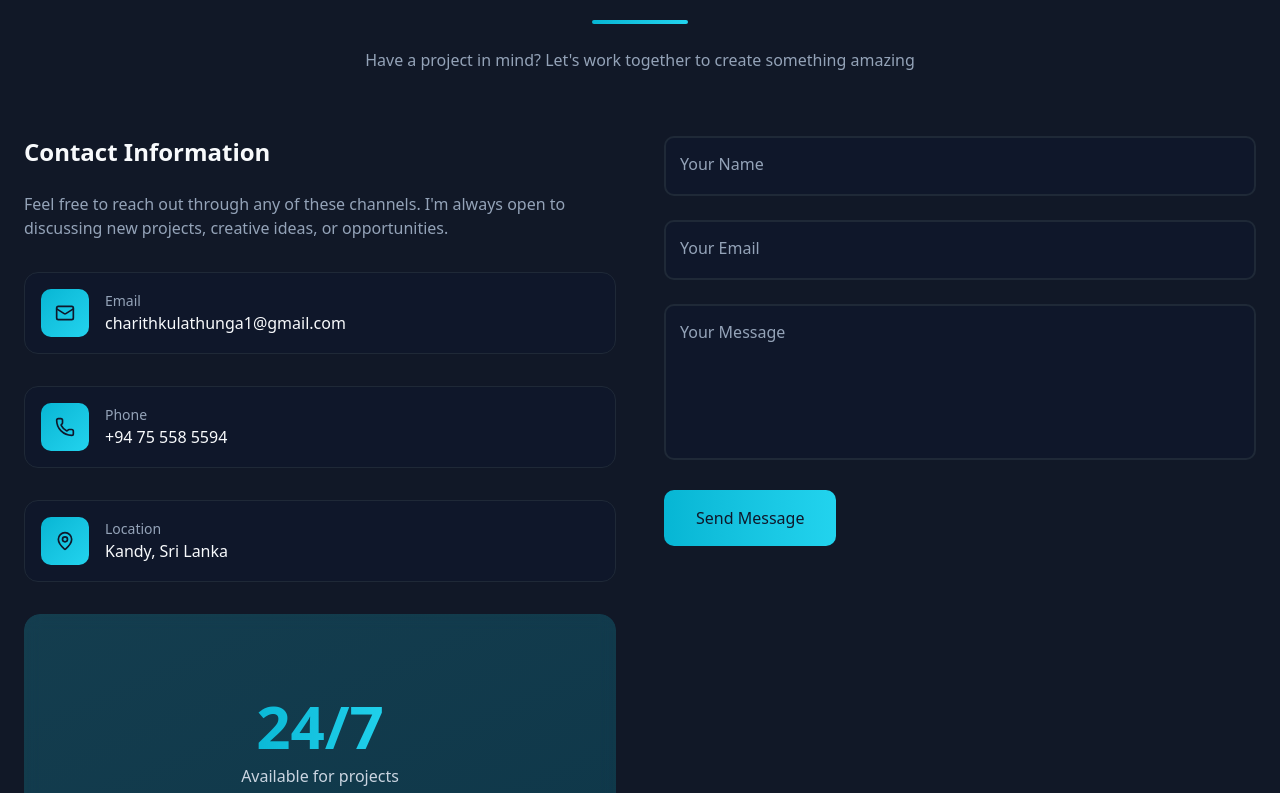
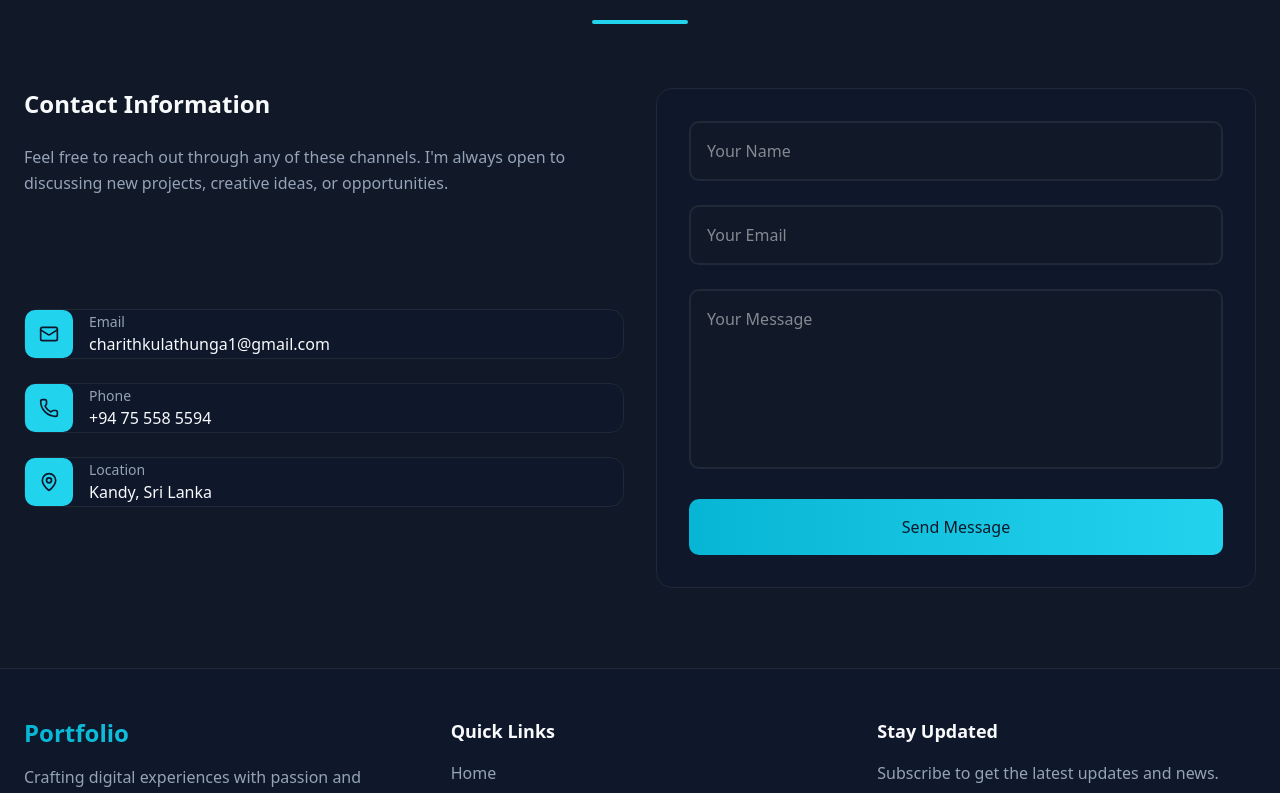
Before and after one commit to KmAC171/My_Portfolio, a React (Vite) app: page / in a window 1280 px wide. Shown: the part 6122-6915 px from the top of the page. Built offline with nearby package versions, Linux system fonts and the light colour scheme.

Commit message:
Refactor Contact component: streamline form handling and improve layout

```diff
--- a/src/components/Contact.tsx
+++ b/src/components/Contact.tsx
@@ -2,7 +2,6 @@ import { motion, useInView } from 'motion/react';
 import { useRef, useState } from 'react';
 import { Mail, MapPin, Phone } from 'lucide-react';
 import { AnimatedButton } from './AnimatedButton';
-
 
 export function Contact() {
   const ref = useRef(null);
@@ -27,8 +26,6 @@ export function Contact() {
 
   const handleSubmit = (e: React.FormEvent) => {
     e.preventDefault();
-
-    // Validate
     const newErrors: { [key: string]: boolean } = {};
     if (!formData.name) newErrors.name = true;
     if (!formData.email) newErrors.email = true;
@@ -38,34 +35,20 @@ export function Contact() {
       setErrors(newErrors);
       return;
     }
-
     console.log('Form submitted:', formData);
   };
 
   const contactInfo = [
-    {
-      icon: Mail,
-      label: 'Email',
-      value: 'charithkulathunga1@gmail.com',
-      href: 'mailto:charithkulathunga1@gmail.com',
-    },
-    {
-      icon: Phone,
-      label: 'Phone',
-      value: '+94 75 558 5594',
-      href: 'tel:+94755585594',
-    },
-    {
-      icon: MapPin,
-      label: 'Location',
-      value: 'Kandy, Sri Lanka',
-      href: 'https://maps.app.goo.gl/tz1QKwZPoeTYEeKh6',
-    },
+    { icon: Mail, label: 'Email', value: 'charithkulathunga1@gmail.com', href: 'mailto:charithkulathunga1@gmail.com' },
+    { icon: Phone, label: 'Phone', value: '+94 75 558 5594', href: 'tel:+94755585594' },
+    { icon: MapPin, label: 'Location', value: 'Kandy, Sri Lanka', href: 'https://www.google.com/maps/place/Madawala/@7.3229673,80.6812188,3a,75y,148.26h,89.59t/data=!3m8!1e1!3m6!1sCIHM0ogKEICAgIDa1eSylwE!2e10!3e11!6shttps:%2F%2Flh3.googleusercontent.com%2Fgpms-cs-s%2FAFfmt2Z2HDLLEcQOf8gqnSONAhML8n-PkWrSoWD5ygmAB4Risn8JzKlL-wWKHfh7SED7NFPbuUQib2jas2MwOIJ2ISIs-_A-9rEHI2bnGHwSK7b83VchDg7FBZNv_hbM5SQ4EywGbpO_Gw%3Dw900-h600-k-no-pi0.4099999999999966-ya44.312436828613286-ro0-fo100!7i7680!8i3840!4m7!3m6!1s0x3ae3679cee8b8987:0xffca88af57ffdc7c!8m2!3d7.3275593!4d80.6743053!10e5!16s%2Fm%2F02rt_pq?entry=ttu&g_ep=EgoyMDI2MDMyNC4wIKXMDSoASAFQAw%3D%3D' },
   ];
 
   return (
     <section id="contact" className="py-20 px-6 bg-[#111827]" ref={ref}>
       <div className="max-w-7xl mx-auto">
+
+        {/* Title Section */}
         <motion.div
           initial={{ opacity: 0, y: 50 }}
           animate={isInView ? { opacity: 1, y: 0 } : {}}
@@ -73,30 +56,31 @@ export function Contact() {
           className="text-center mb-16"
         >
           <h2 className="text-4xl md:text-5xl font-bold mb-4">
-            Get In <span className="bg-gradient-to-r from-[#06B6D4] to-[#22D3EE] bg-clip-text text-transparent">Touch</span>
+            Get In <span className="text-[#22D3EE]">Touch</span>
           </h2>
-          <div className="w-24 h-1 bg-gradient-to-r from-[#06B6D4] to-[#22D3EE] mx-auto rounded-full" />
-          <p className="text-[#94A3B8] mt-6 max-w-2xl mx-auto">
-            Have a project in mind? Let's work together to create something amazing
-          </p>
+          <div className="w-24 h-1 bg-[#22D3EE] mx-auto rounded-full" />
         </motion.div>
 
-        <div className="grid md:grid-cols-2 gap-12">
-          {/* Contact Info */}
+        {/* Grid Container - items-stretch භාවිතයෙන් දෙපැත්තම එකම උසකට ගන්නවා */}
+        <div className="grid md:grid-cols-2 gap-8 lg:gap-12 items-stretch">
+
+          {/* Left Side: Contact Info */}
           <motion.div
             initial={{ opacity: 0, x: -50 }}
             animate={isInView ? { opacity: 1, x: 0 } : {}}
             transition={{ duration: 0.6, delay: 0.2 }}
-            className="space-y-8"
+            className="flex flex-col justify-between h-full"
           >
-            <div>
-              <h3 className="text-2xl font-bold mb-6">Contact Information</h3>
-              <p className="text-[#94A3B8] mb-8">
+            <div className="space-y-6">
+              <h3 className="text-2xl font-bold text-[#F8FAFC]">Contact Information</h3>
+              <p className="text-[#94A3B8] leading-relaxed max-w-md">
                 Feel free to reach out through any of these channels. I'm always
                 open to discussing new projects, creative ideas, or opportunities.
               </p>
             </div>
 
+            {/* මේ කොටස flex-1 දමා ඇති නිසා ඉතිරි ඉඩ ප්‍රමාණය පුරවනවා */}
+            <div className="flex flex-col justify-center gap-6 mt-8 md:mt-0 flex-1">
               {contactInfo.map((info, index) => (
                 <motion.a
                   key={info.label}
@@ -104,170 +88,72 @@ export function Contact() {
                   initial={{ opacity: 0, y: 20 }}
                   animate={isInView ? { opacity: 1, y: 0 } : {}}
                   transition={{ delay: 0.4 + index * 0.1 }}
-                whileHover={{ x: 10 }}
-                className="flex items-center space-x-4 p-4 rounded-xl bg-[#0F172A] border border-[#1F2937] hover:border-[#22D3EE]/50 transition-all duration-300 group"
+                  whileHover={{ x: 8 }}
+                  className="flex items-center space-x-4 p-5 rounded-xl bg-[#0F172A] border border-[#1F2937] hover:border-[#22D3EE]/40 transition-all group"
                 >
-                <div className="w-12 h-12 rounded-lg bg-gradient-to-br from-[#06B6D4] to-[#22D3EE] flex items-center justify-center group-hover:scale-110 transition-transform duration-300">
+                  <div className="w-12 h-12 rounded-lg bg-[#22D3EE] flex items-center justify-center group-hover:scale-110 transition-transform flex-shrink-0">
                     <info.icon className="text-[#0F172A]" size={20} />
                   </div>
-                <div>
+                  <div className="min-w-0">
                     <div className="text-sm text-[#94A3B8]">{info.label}</div>
-                  <div className="font-medium text-[#F8FAFC] group-hover:text-[#22D3EE] transition-colors duration-300">
+                    <div className="font-medium text-[#F8FAFC] group-hover:text-[#22D3EE] transition-colors truncate">
                       {info.value}
                     </div>
                   </div>
                 </motion.a>
               ))}
-
-            {/* Decorative element */}
-            <motion.div
-              className="relative h-64 rounded-2xl overflow-hidden mt-8"
-              initial={{ opacity: 0 }}
-              animate={isInView ? { opacity: 1 } : {}}
-              transition={{ delay: 0.8 }}
-            >
-              <div className="absolute inset-0 bg-gradient-to-br from-[#22D3EE]/20 to-[#06B6D4]/20 backdrop-blur-sm" />
-              <div className="absolute inset-0 flex items-center justify-center">
-                <div className="text-center">
-                  <div className="text-6xl font-bold bg-gradient-to-r from-[#06B6D4] to-[#22D3EE] bg-clip-text text-transparent mb-2">
-                    24/7
-                  </div>
-                  <div className="text-[#CBD5E1]">Available for projects</div>
-                </div>
             </div>
           </motion.div>
-          </motion.div>
 
-          {/* Contact Form */}
+          {/* Right Side: Contact Form */}
           <motion.div
             initial={{ opacity: 0, x: 50 }}
             animate={isInView ? { opacity: 1, x: 0 } : {}}
             transition={{ duration: 0.6, delay: 0.4 }}
+            className="bg-[#0F172A] p-8 lg:p-10 rounded-2xl border border-[#1F2937] h-full"
           >
-            <form onSubmit={handleSubmit} className="space-y-6">
-              {/* Name Input */}
-              <div className="relative">
-                <motion.label
-                  className={`absolute left-4 transition-all duration-300 pointer-events-none ${
-                    focusedField === 'name' || formData.name
-                      ? 'top-2 text-xs text-[#22D3EE]'
-                      : 'top-4 text-base text-[#94A3B8]'
-                  }`}
-                  animate={{
-                    y: focusedField === 'name' || formData.name ? -8 : 0,
-                    scale: focusedField === 'name' || formData.name ? 0.85 : 1,
-                  }}
-                >
-                  Your Name
-                </motion.label>
-                <motion.input
+            <form onSubmit={handleSubmit} className="space-y-6 h-full flex flex-col">
+              <div className="space-y-6 flex-1">
+                <input
                   type="text"
                   name="name"
+                  placeholder="Your Name"
                   value={formData.name}
                   onChange={handleChange}
-                  onFocus={() => setFocusedField('name')}
-                  onBlur={() => setFocusedField(null)}
-                  className={`w-full px-4 pt-6 pb-2 bg-[#0F172A] border-2 rounded-lg outline-none transition-all duration-300 ${
-                    errors.name
-                      ? 'border-red-500'
-                      : focusedField === 'name'
-                      ? 'border-[#22D3EE] shadow-[0_0_20px_rgba(34,211,238,0.3)]'
-                      : 'border-[#1F2937]'
+                  className={`w-full px-4 py-4 bg-[#111827] border-2 rounded-lg outline-none transition-all ${
+                    errors.name ? 'border-red-500' : 'border-[#1F2937] focus:border-[#22D3EE]'
                   }`}
-                  animate={
-                    errors.name
-                      ? { x: [-10, 10, -10, 10, 0] }
-                      : {}
-                  }
-                  transition={{ duration: 0.4 }}
+                />
+
+                <input
+                  type="email"
+                  name="email"
+                  placeholder="Your Email"
+                  value={formData.email}
+                  onChange={handleChange}
+                  className={`w-full px-4 py-4 bg-[#111827] border-2 rounded-lg outline-none transition-all ${
+                    errors.email ? 'border-red-500' : 'border-[#1F2937] focus:border-[#22D3EE]'
+                  }`}
+                />
+
+                <textarea
+                  name="message"
+                  placeholder="Your Message"
+                  value={formData.message}
+                  onChange={handleChange}
+                  rows={6}
+                  className={`w-full px-4 py-4 bg-[#111827] border-2 rounded-lg outline-none resize-none transition-all ${
+                    errors.message ? 'border-red-500' : 'border-[#1F2937] focus:border-[#22D3EE]'
+                  }`}
                 />
               </div>
 
-              {/* Email Input */}
-              <div className="relative">
-                <motion.label
-                  className={`absolute left-4 transition-all duration-300 pointer-events-none ${
-                    focusedField === 'email' || formData.email
-                      ? 'top-2 text-xs text-[#22D3EE]'
-                      : 'top-4 text-base text-[#94A3B8]'
-                  }`}
-                  animate={{
-                    y: focusedField === 'email' || formData.email ? -8 : 0,
-                    scale: focusedField === 'email' || formData.email ? 0.85 : 1,
-                  }}
-                >
-                  Your Email
-                </motion.label>
-                <motion.input
-                  type="email"
-                  name="email"
-                  value={formData.email}
-                  onChange={handleChange}
-                  onFocus={() => setFocusedField('email')}
-                  onBlur={() => setFocusedField(null)}
-                  className={`w-full px-4 pt-6 pb-2 bg-[#0F172A] border-2 rounded-lg outline-none transition-all duration-300 ${
-                    errors.email
-                      ? 'border-red-500'
-                      : focusedField === 'email'
-                      ? 'border-[#22D3EE] shadow-[0_0_20px_rgba(34,211,238,0.3)]'
-                      : 'border-[#1F2937]'
-                  }`}
-                  animate={
-                    errors.email
-                      ? { x: [-10, 10, -10, 10, 0] }
-                      : {}
-                  }
-                  transition={{ duration: 0.4 }}
-                />
-              </div>
-
-              {/* Message Input */}
-              <div className="relative">
-                <motion.label
-                  className={`absolute left-4 transition-all duration-300 pointer-events-none ${
-                    focusedField === 'message' || formData.message
-                      ? 'top-2 text-xs text-[#22D3EE]'
-                      : 'top-4 text-base text-[#94A3B8]'
-                  }`}
-                  animate={{
-                    y: focusedField === 'message' || formData.message ? -8 : 0,
-                    scale: focusedField === 'message' || formData.message ? 0.85 : 1,
-                  }}
-                >
-                  Your Message
-                </motion.label>
-                <motion.textarea
-                  name="message"
-                  value={formData.message}
-                  onChange={handleChange}
-                  onFocus={() => setFocusedField('message')}
-                  onBlur={() => setFocusedField(null)}
-                  rows={5}
-                  className={`w-full px-4 pt-6 pb-2 bg-[#0F172A] border-2 rounded-lg outline-none resize-none transition-all duration-300 ${
-                    errors.message
-                      ? 'border-red-500'
-                      : focusedField === 'message'
-                      ? 'border-[#22D3EE] shadow-[0_0_20px_rgba(34,211,238,0.3)]'
-                      : 'border-[#1F2937]'
-                  }`}
-                  animate={
-                    errors.message
-                      ? { x: [-10, 10, -10, 10, 0] }
-                      : {}
-                  }
-                  transition={{ duration: 0.4 }}
-                />
-              </div>
-
-              <AnimatedButton
-                variant="primary"
-                onClick={() => {}}
-                type="submit"
-              >
+              <AnimatedButton variant="primary" type="submit" className="w-full justify-center py-4 mt-6">
                 Send Message
               </AnimatedButton>
             </form>
           </motion.div>
+
         </div>
       </div>
     </section>
```
Lines whose indentation alone changed are shown as unchanged.
